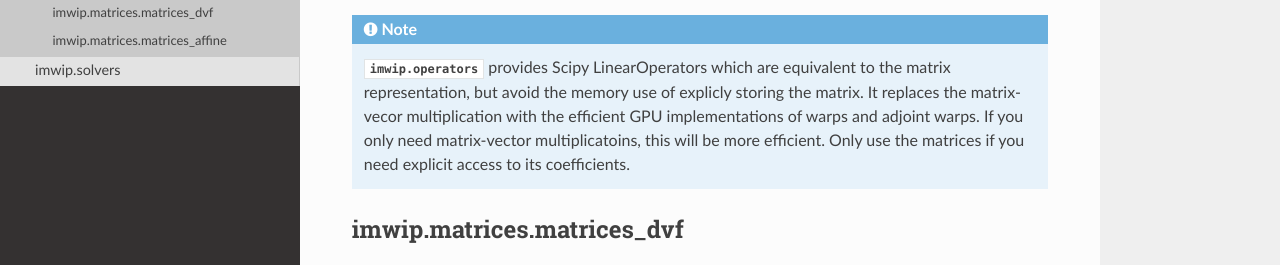
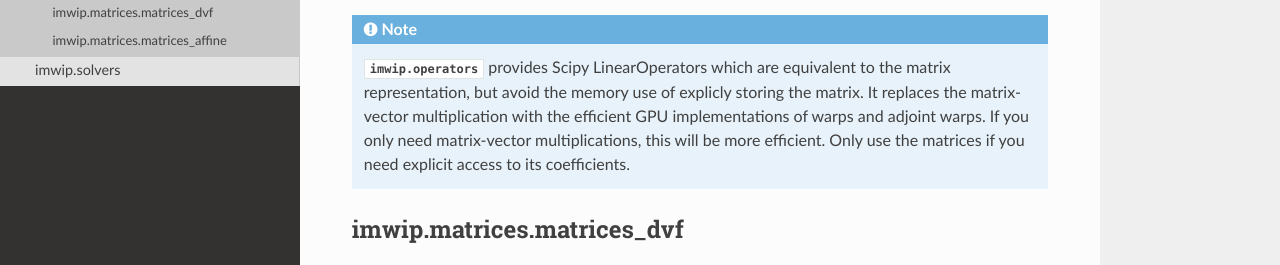
Before and after one commit to RendersJens/ImWIP, a Sphinx documentation site: the page built from docs/source/api/imwip.matrices.rst, in a window 1280 px wide and 1155 px high, cut to the strip 417-682 px from the top of the window. Built offline with Sphinx 7.4.7 and the Read the Docs theme 2.0.0, drawn with Linux system fonts in a browser that asks for light colours.

Commit message:
Update imwip.matrices.rst

```diff
--- a/docs/source/api/imwip.matrices.rst
+++ b/docs/source/api/imwip.matrices.rst
@@ -15,8 +15,8 @@
 .. note::
     :py:mod:`imwip.operators` provides Scipy LinearOperators which are equivalent
     to the matrix representation, but avoid the memory use of explicly storing the matrix.
-    It replaces the matrix-vecor multiplication with the efficient GPU implementations of
-    warps and adjoint warps. If you only need matrix-vector multiplicatoins, this will be
+    It replaces the matrix-vector multiplication with the efficient GPU implementations of
+    warps and adjoint warps. If you only need matrix-vector multiplications, this will be
     more efficient. Only use the matrices if you need explicit access to its coefficients.
 
 imwip.matrices.matrices\_dvf
```
